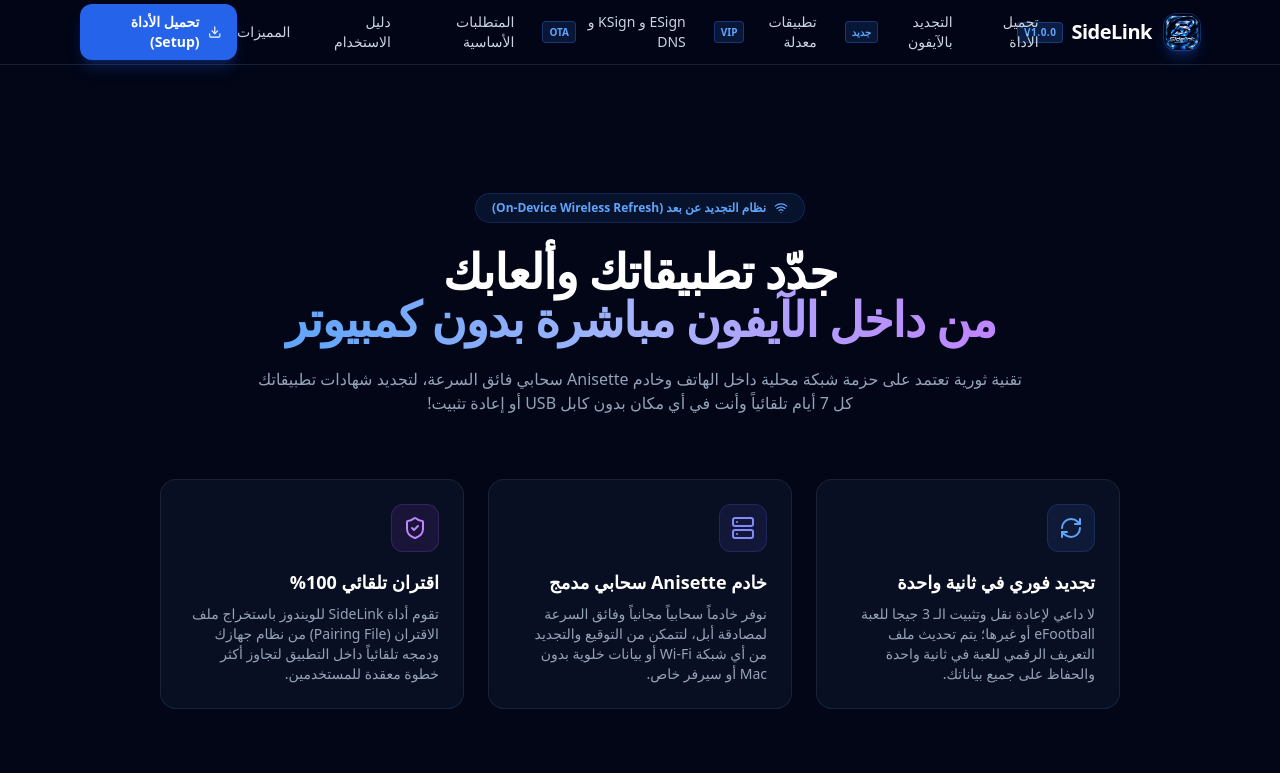
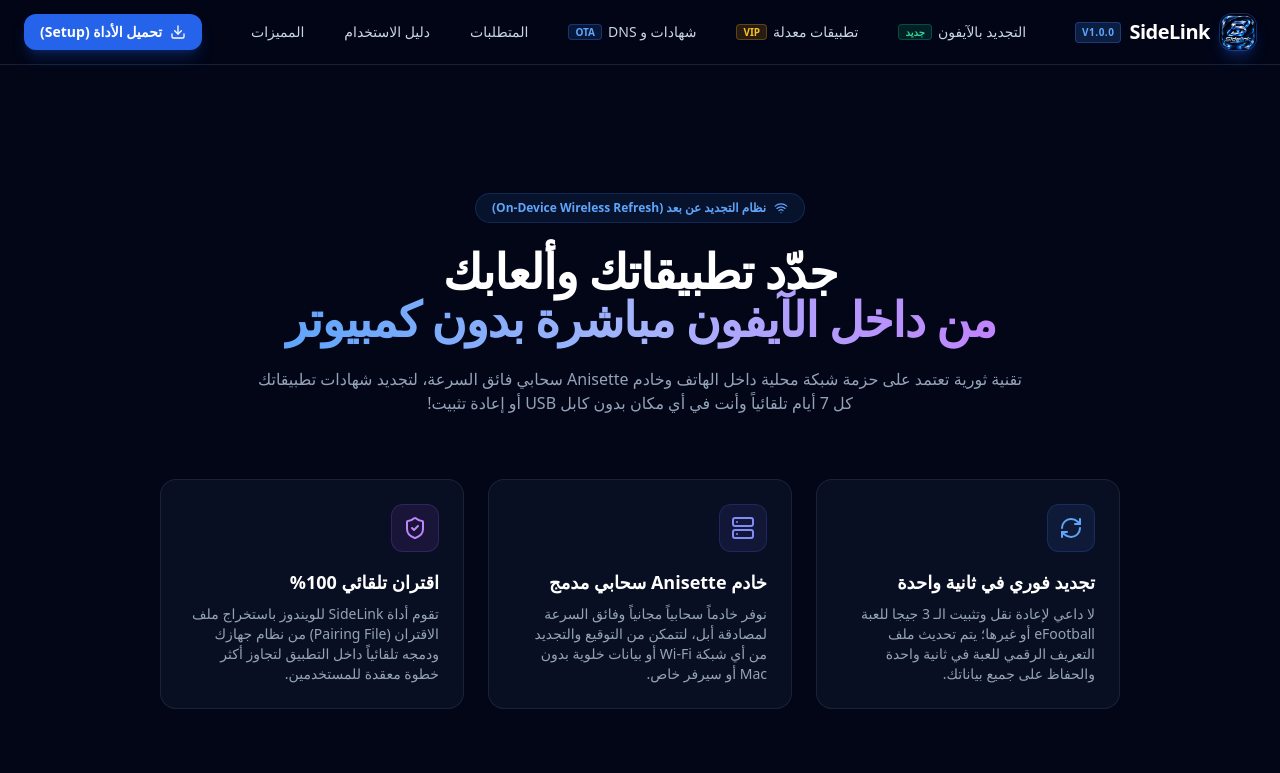
Before and after one commit to eltagriby1996/SideLink, a Next.js app in the folder sidelink-web/: page /mobile in a window 1280 px wide. Shown: the top 773 px of the page. Built offline with nearby package versions, Linux system fonts and the light colour scheme.

Commit message:
Fix navbar layout, responsive sizing, and eliminate element overlap

```diff
--- a/sidelink-web/components/Navbar.tsx
+++ b/sidelink-web/components/Navbar.tsx
@@ -1,21 +1,37 @@
 'use client';
 
 import React, { useState } from 'react';
-import { Download, Menu, X } from 'lucide-react';
+import { Download, Menu, X, Sparkles, Smartphone, ShieldCheck, HelpCircle, Layers, FileCode2 } from 'lucide-react';
 
 interface NavItem {
   id: string;
   label: string;
   badge?: string;
+  badgeColor?: string;
   href?: string;
 }
 
 const NAV_ITEMS: NavItem[] = [
-  { id: 'download', label: 'تحميل الأداة' },
-  { id: 'mobile', label: 'التجديد بالآيفون', badge: 'جديد', href: '/mobile' },
-  { id: 'modded-ipas', label: 'تطبيقات معدلة', badge: 'VIP' },
-  { id: 'esign-ksign', label: 'ESign و KSign و DNS', badge: 'OTA' },
-  { id: 'prerequisites', label: 'المتطلبات الأساسية' },
+  {
+    id: 'mobile',
+    label: 'التجديد بالآيفون',
+    badge: 'جديد',
+    badgeColor: 'bg-emerald-500/15 text-emerald-400 border-emerald-500/30',
+    href: '/mobile',
+  },
+  {
+    id: 'modded-ipas',
+    label: 'تطبيقات معدلة',
+    badge: 'VIP',
+    badgeColor: 'bg-amber-500/15 text-amber-400 border-amber-500/30',
+  },
+  {
+    id: 'esign-ksign',
+    label: 'شهادات و DNS',
+    badge: 'OTA',
+    badgeColor: 'bg-blue-500/15 text-blue-400 border-blue-500/30',
+  },
+  { id: 'prerequisites', label: 'المتطلبات' },
   { id: 'guide', label: 'دليل الاستخدام' },
   { id: 'features', label: 'المميزات' },
 ];
@@ -55,13 +71,13 @@ export default function Navbar() {
   };
 
   return (
-    <header className="sticky top-0 z-50 border-b border-slate-800/80 bg-slate-950/80 backdrop-blur-md transition-all duration-300">
-      <div className="max-w-6xl mx-auto px-4 h-16 flex items-center justify-between">
+    <header className="sticky top-0 z-50 border-b border-slate-800/80 bg-slate-950/85 backdrop-blur-md transition-all duration-300">
+      <div className="max-w-7xl mx-auto px-4 sm:px-6 h-16 flex items-center justify-between gap-3">
         {/* Logo */}
         <a
           href="#"
           onClick={scrollToTop}
-          className="flex items-center gap-3 group cursor-pointer"
+          className="flex items-center gap-2.5 group cursor-pointer shrink-0 select-none"
         >
           {/* eslint-disable-next-line @next/next/no-img-element */}
           <img
@@ -79,8 +95,8 @@ export default function Navbar() {
           </div>
         </a>
 
-        {/* Clean Desktop Navigation */}
-        <nav className="hidden md:flex items-center gap-7 text-sm font-medium text-slate-300">
+        {/* Clean Desktop Navigation (lg and xl screens) */}
+        <nav className="hidden lg:flex items-center gap-2 xl:gap-5 text-xs xl:text-sm font-medium text-slate-300">
           {NAV_ITEMS.map((item) => (
             <a
               key={item.id}
@@ -88,11 +104,15 @@ export default function Navbar() {
               onClick={(e) => {
                 if (!item.href) scrollToSection(e, item.id);
               }}
-              className="text-glow-hover hover:-translate-y-0.5 transition-all flex items-center gap-1.5 cursor-pointer"
+              className="px-2.5 py-1.5 rounded-lg text-slate-300 hover:text-white hover:bg-slate-900/70 transition-all flex items-center gap-1.5 cursor-pointer whitespace-nowrap shrink-0 group/item"
             >
               <span>{item.label}</span>
               {item.badge && (
-                <span className="text-[10px] font-bold px-1.5 py-0.2 rounded bg-blue-500/15 text-blue-400 border border-blue-500/30">
+                <span
+                  className={`text-[10px] font-bold px-1.5 py-0.5 rounded border leading-none shadow-sm ${
+                    item.badgeColor || 'bg-blue-500/15 text-blue-400 border-blue-500/30'
+                  }`}
+                >
                   {item.badge}
                 </span>
               )}
@@ -101,21 +121,21 @@ export default function Navbar() {
         </nav>
 
         {/* Action Button & Mobile Menu Toggle */}
-        <div className="flex items-center gap-3">
+        <div className="flex items-center gap-2 sm:gap-3 shrink-0">
           <a
             href="/downloads/SideLink-v1.0.0-Setup.exe"
             download="SideLink-v1.0.0-Setup.exe"
-            className="flex items-center gap-2 px-4 py-2 rounded-xl bg-blue-600 hover:bg-blue-500 text-white font-semibold transition-all duration-300 text-xs sm:text-sm shadow-lg shadow-blue-600/25 hover:shadow-blue-600/40 hover:-translate-y-0.5 active:scale-95 group"
+            className="flex items-center gap-2 px-3.5 sm:px-4 py-2 rounded-xl bg-blue-600 hover:bg-blue-500 text-white font-semibold transition-all duration-300 text-xs sm:text-sm shadow-lg shadow-blue-600/25 hover:shadow-blue-600/40 hover:-translate-y-0.5 active:scale-95 group shrink-0 whitespace-nowrap"
           >
-            <Download className="w-4 h-4 group-hover:-translate-y-0.5 transition-transform" />
+            <Download className="w-4 h-4 group-hover:-translate-y-0.5 transition-transform shrink-0" />
             <span className="hidden sm:inline">تحميل الأداة (Setup)</span>
-            <span className="sm:hidden">تحميل</span>
+            <span className="sm:hidden">تحميل الأداة</span>
           </a>
 
           <button
             type="button"
             onClick={() => setMobileMenuOpen(!mobileMenuOpen)}
-            className="md:hidden p-2 rounded-xl bg-slate-900 border border-slate-800 text-slate-400 hover:text-white transition"
+            className="lg:hidden p-2 rounded-xl bg-slate-900 border border-slate-800 text-slate-400 hover:text-white transition shrink-0"
             aria-label="القائمة"
           >
             {mobileMenuOpen ? <X className="w-5 h-5" /> : <Menu className="w-5 h-5" />}
@@ -123,9 +143,9 @@ export default function Navbar() {
         </div>
       </div>
 
-      {/* Mobile Dropdown */}
+      {/* Mobile / Tablet Dropdown */}
       {mobileMenuOpen && (
-        <div className="md:hidden border-t border-slate-800/90 bg-slate-950/95 backdrop-blur-xl px-4 py-4 space-y-2 animate-fade-in-down">
+        <div className="lg:hidden border-t border-slate-800/90 bg-slate-950/95 backdrop-blur-xl px-4 py-4 space-y-2 animate-fade-in-down shadow-2xl">
           {NAV_ITEMS.map((item) => (
             <a
               key={item.id}
@@ -141,12 +161,27 @@ export default function Navbar() {
             >
               <span>{item.label}</span>
               {item.badge && (
-                <span className="text-[10px] font-bold px-1.5 py-0.5 rounded bg-blue-500/15 text-blue-400 border border-blue-500/30">
+                <span
+                  className={`text-[10px] font-bold px-2 py-0.5 rounded border leading-none ${
+                    item.badgeColor || 'bg-blue-500/15 text-blue-400 border-blue-500/30'
+                  }`}
+                >
                   {item.badge}
                 </span>
               )}
             </a>
           ))}
+
+          {/* Quick link to download inside mobile menu */}
+          <a
+            href="/downloads/SideLink-v1.0.0-Setup.exe"
+            download="SideLink-v1.0.0-Setup.exe"
+            onClick={() => setMobileMenuOpen(false)}
+            className="flex items-center justify-center gap-2 p-3 mt-3 rounded-xl bg-blue-600 hover:bg-blue-500 text-white font-bold text-sm shadow-md transition"
+          >
+            <Download className="w-4 h-4" />
+            <span>تحميل إصدار الويندوز المباشر (Setup.exe)</span>
+          </a>
         </div>
       )}
     </header>
```
